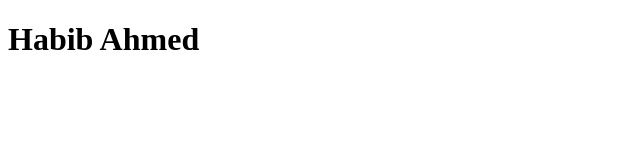
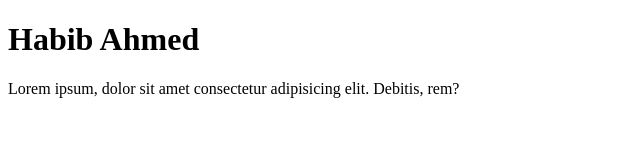
Before and after one commit to habibahm83/myapp2, a plain HTML site: page index.html in a window 1280 px wide. Shown: the whole page, without its empty margins (0-640 px from the left). Drawn offline with Linux system fonts and the light colour scheme.

```diff
--- /dev/null
+++ b/dir2/app2.js
@@ -0,0 +1 @@
+console.log('Hello World');
--- a/index.html
+++ b/index.html
@@ -7,5 +7,8 @@
   </head>
   <body>
     <h1>Habib Ahmed</h1>
+    <p>
+      Lorem ipsum, dolor sit amet consectetur adipisicing elit. Debitis, rem?
+    </p>
   </body>
 </html>
```
Also changed, not shown: login.html (added, +1 -0 lines), log.txt (added).
